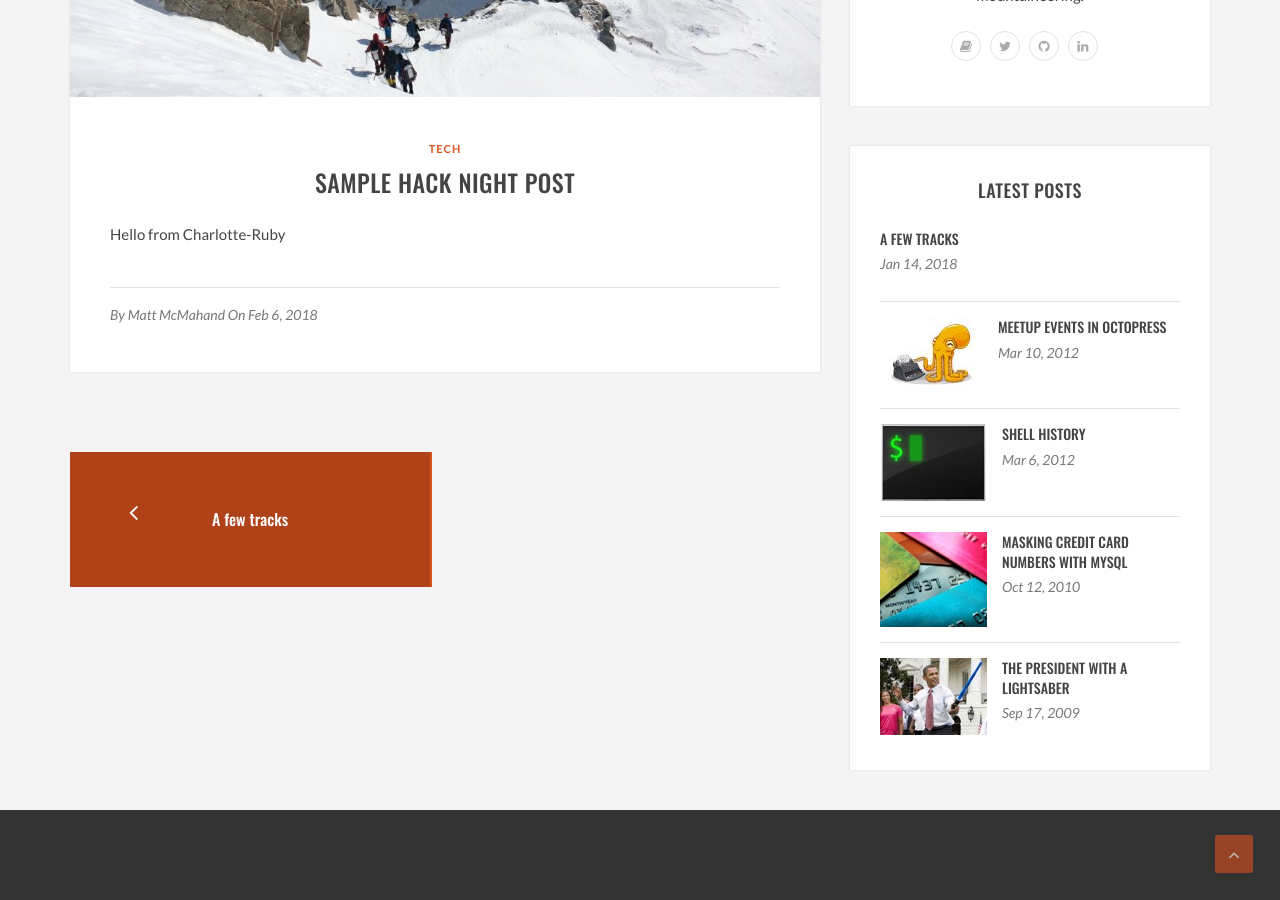
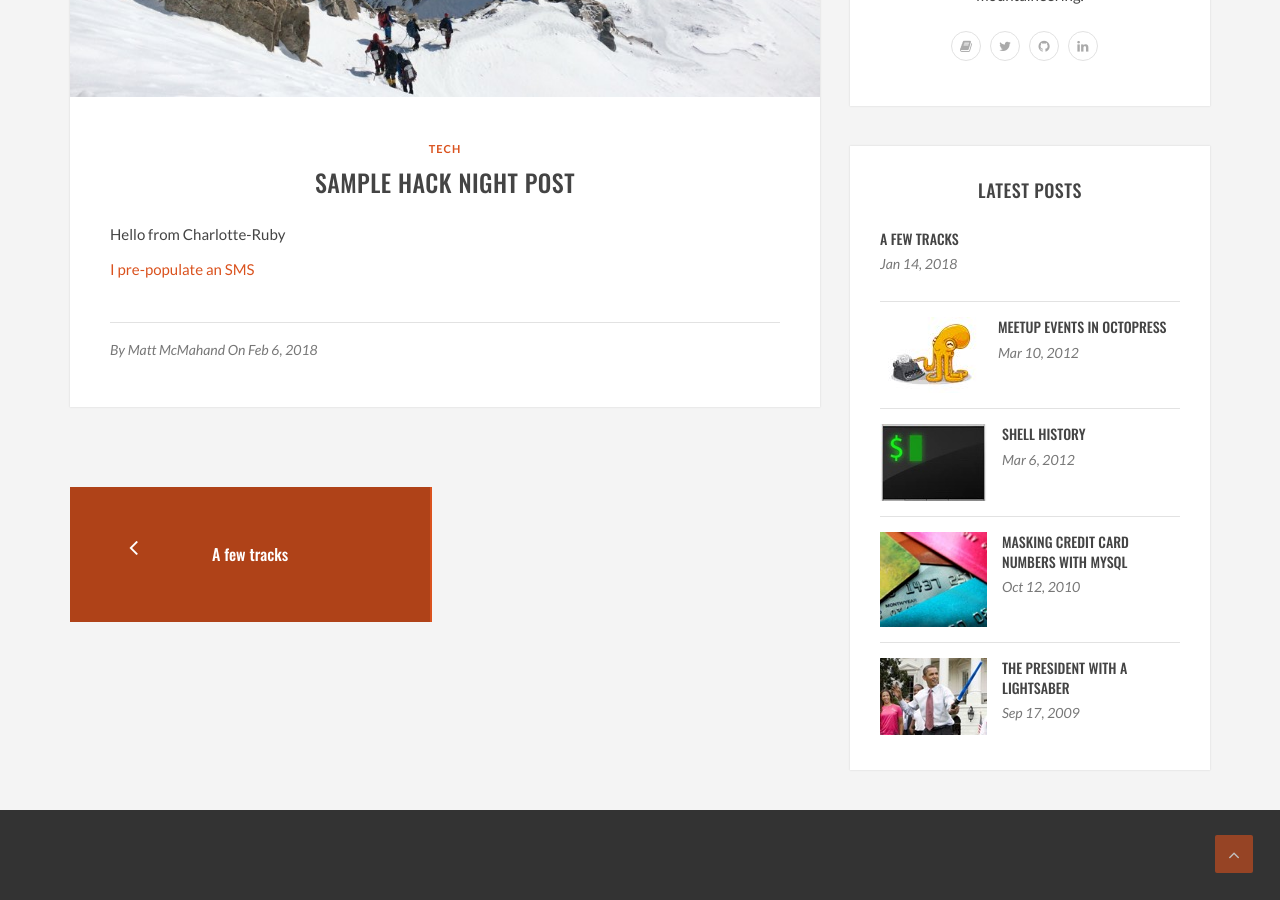
Before and after one commit to invalidusrname/invalidusrname.github.com, a Jekyll site: the page built from _posts/2018-02-06-sample-hack-night-post.md, in a window 1280 px wide and 900 px high, scrolled down 495 px. Built offline with Jekyll 4.4.1, drawn with Linux system fonts in a browser that asks for light colours; some web fonts are replaced.

Commit message:
test sms link

```diff
--- a/_posts/2018-02-06-sample-hack-night-post.md
+++ b/_posts/2018-02-06-sample-hack-night-post.md
@@ -9,3 +9,5 @@ thumb:
 ---
 
 Hello from Charlotte-Ruby
+
+<a href="sms:123456790&body=Hi BOB">I pre-populate an SMS</a>
```
